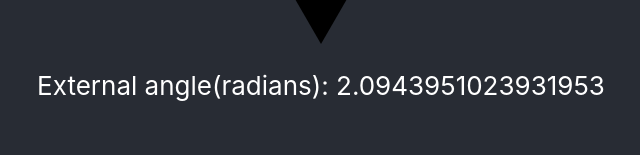
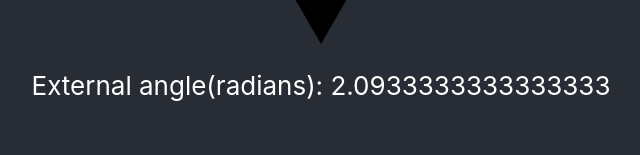
Before and after one commit to anthonymarkreynolds/Graphical-Modulo-Calculator, a React (Create React App) app: page / in a window 1280 px wide. Shown: the part 413-568 px from the top of the page, without its empty margins (319-959 px from the left). Built offline with nearby package versions, Linux system fonts and the light colour scheme.

Commit message:
remove degrees conversion

```diff
--- a/src/App.css
+++ b/src/App.css
@@ -1,5 +1,6 @@
 svg {
   max-height: 300px;
+  /* animation: App-logo-spin infinite 20s linear; */
 }
 .App {
   text-align: center;
--- a/src/App.js
+++ b/src/App.js
@@ -2,7 +2,7 @@ import "./App.css";
 import { useState } from "react";
 
 const Polygon = ({ sides }) => {
-  const angle = (360 / sides) * (Math.PI / 180);
+  const angle = 6.28 / sides;
   const points = Array.from(
     { length: sides },
     (_, i) =>
```
